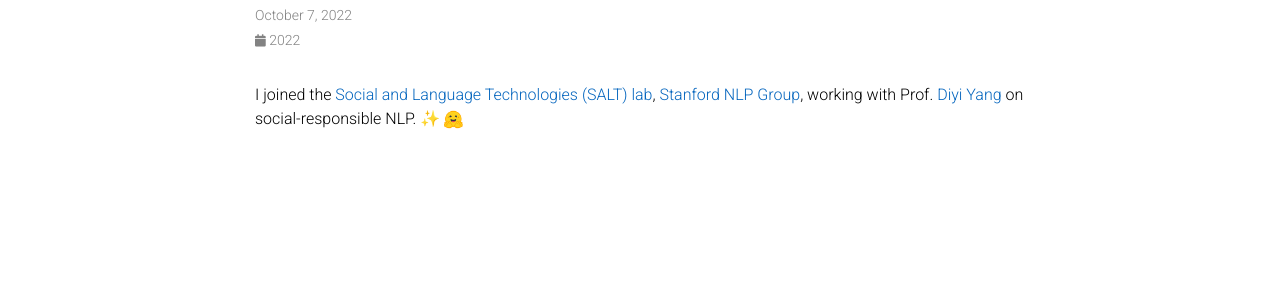
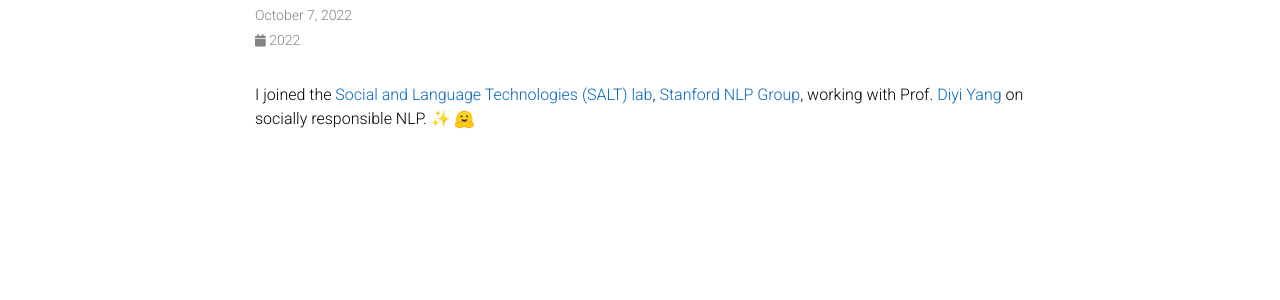
Before and after one commit to liuyanchen1015/liuyanchen1015.github.io, a Jekyll site: the page built from _news/announcement_2.md, in a window 1280 px wide. Shown: the part 155-455 px from the top of the page. Built offline with Jekyll 4.4.1, drawn with Linux system fonts in a browser that asks for light colours; emoji names are drawn with the system emoji font; comment, search, counter and statistics services are not loaded; a style sheet for code colours, icons or effects is not loaded.

Commit message:
Update announcement_2.md

```diff
--- a/_news/announcement_2.md
+++ b/_news/announcement_2.md
@@ -4,4 +4,4 @@
 inline: true
 ---
 
-I joined the [Social and Language Technologies (SALT) lab](https://cs.stanford.edu/~diyiy/group.html), [Stanford NLP Group](https://nlp.stanford.edu/), working with Prof. [Diyi Yang](https://cs.stanford.edu/~diyiy/index.html) on social-responsible NLP. :sparkles:  <img src="/assets/img/huggingface.ico" alt="drawing" width="19"/>
+I joined the [Social and Language Technologies (SALT) lab](https://cs.stanford.edu/~diyiy/group.html), [Stanford NLP Group](https://nlp.stanford.edu/), working with Prof. [Diyi Yang](https://cs.stanford.edu/~diyiy/index.html) on socially responsible NLP. :sparkles:  <img src="/assets/img/huggingface.ico" alt="drawing" width="19"/>
```
